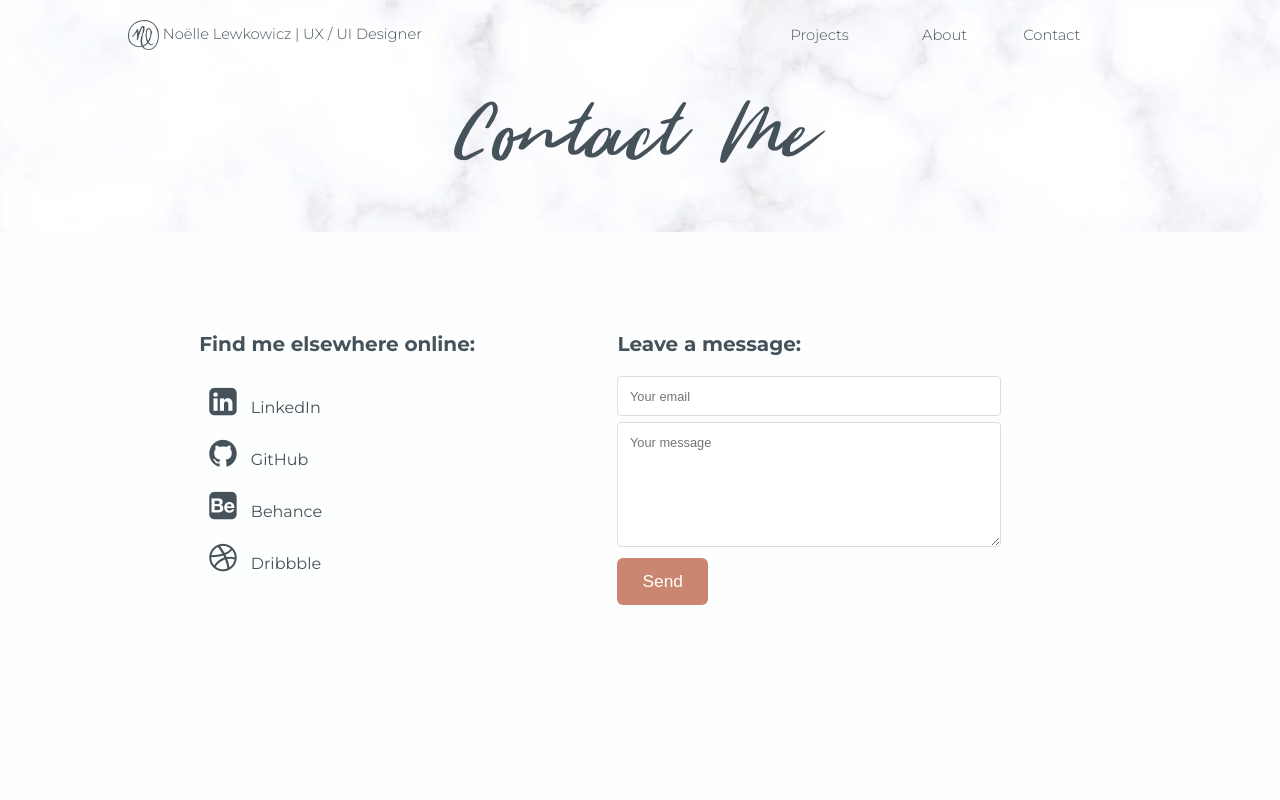
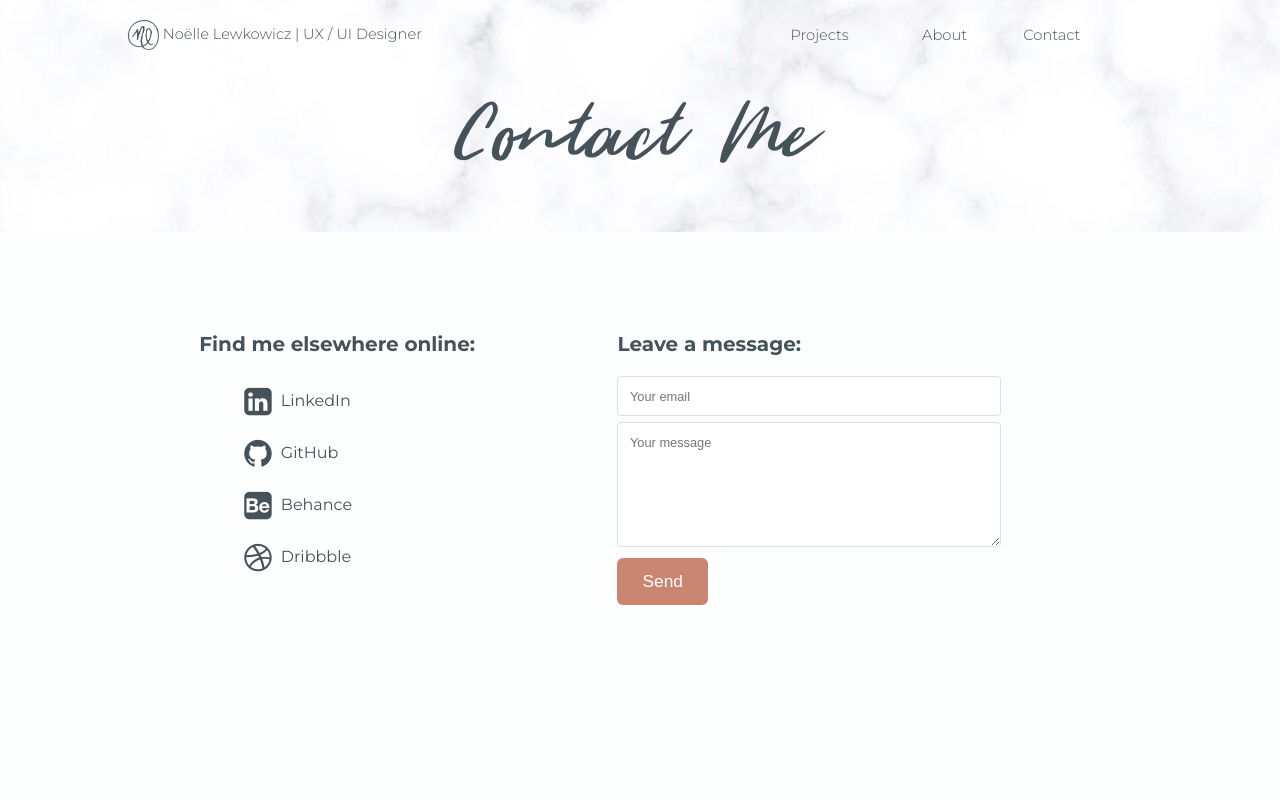
Before and after one commit to Noelleliza/noelleliza.github.io, a plain HTML site: page contact.html in a window 1280 px wide. Shown: the top 800 px of the page. Drawn offline with nearby package versions, Linux system fonts and the light colour scheme; a web font is replaced by a local one.

Commit message:
fix contact page

```diff
--- a/contact.html
+++ b/contact.html
@@ -80,16 +80,19 @@
 <div class="contact">
   <div class="social">
   <h3>Find me elsewhere online:</h3>
-    <a href="https://www.linkedin.com/in/noelle-lewkowicz/"><i class="fa fa-linkedin-square" aria-hidden="true"></i> LinkedIn</a>
-    <a href="https://github.com/Noelleliza"><i class="fa fa-github" aria-hidden="true"></i> GitHub</a>
-    <a href="https://www.behance.net/noellelewke403"><i class="fa fa-behance-square" aria-hidden="true"></i> Behance</a>
-    <a href="https://dribbble.com/Noelleliza"><i class="fa fa-dribbble" aria-hidden="true"></i> Dribbble</a>
-
+  <ul>
+    <li><a href="https://www.linkedin.com/in/noelle-lewkowicz/"><i class="fa fa-linkedin-square" aria-hidden="true"></i> LinkedIn</a></li>
+    <li><a href="https://github.com/Noelleliza"><i class="fa fa-github" aria-hidden="true"></i> GitHub</a></li>
+    <li><a href="https://www.behance.net/noellelewke403"><i class="fa fa-behance-square" aria-hidden="true"></i> Behance</a></li>
+    <li><a href="https://dribbble.com/Noelleliza"><i class="fa fa-dribbble" aria-hidden="true"></i> Dribbble</a></li>
+   </ul>
   </div>
   <div class="input">
   <h3>Leave a  message:</h3>
    <form method="POST" action="https://formspree.io/noelle.lewkowicz@gmail.com">
+      <label for="email" class="hide">Email</label>
       <input type="email" name="email" placeholder="Your email">
+      <label for="message" class="hide">Your Message</label>
       <textarea name="message" placeholder="Your message"></textarea>
       <button type="submit" class="button">Send</button>
     </form>
--- a/styles/contact.css
+++ b/styles/contact.css
@@ -35,10 +35,12 @@
 
 .social i {
   font-size: xx-large;
-  margin: 10px;
+  margin: 10px 5px;
+  vertical-align: middle;
+  display: inline-block;
 }
 
-.social a {
+.social li {
   display: block;
 }
 
--- a/styles/style.css
+++ b/styles/style.css
@@ -230,3 +230,12 @@ a {
   color: white;
   font-weight: lighter;
 }
+
+/*OTHER*/
+
+.hide {
+  position: absolute;
+  top: -9999px;
+  left: -9999px;
+  visibility: hidden;
+}
```
